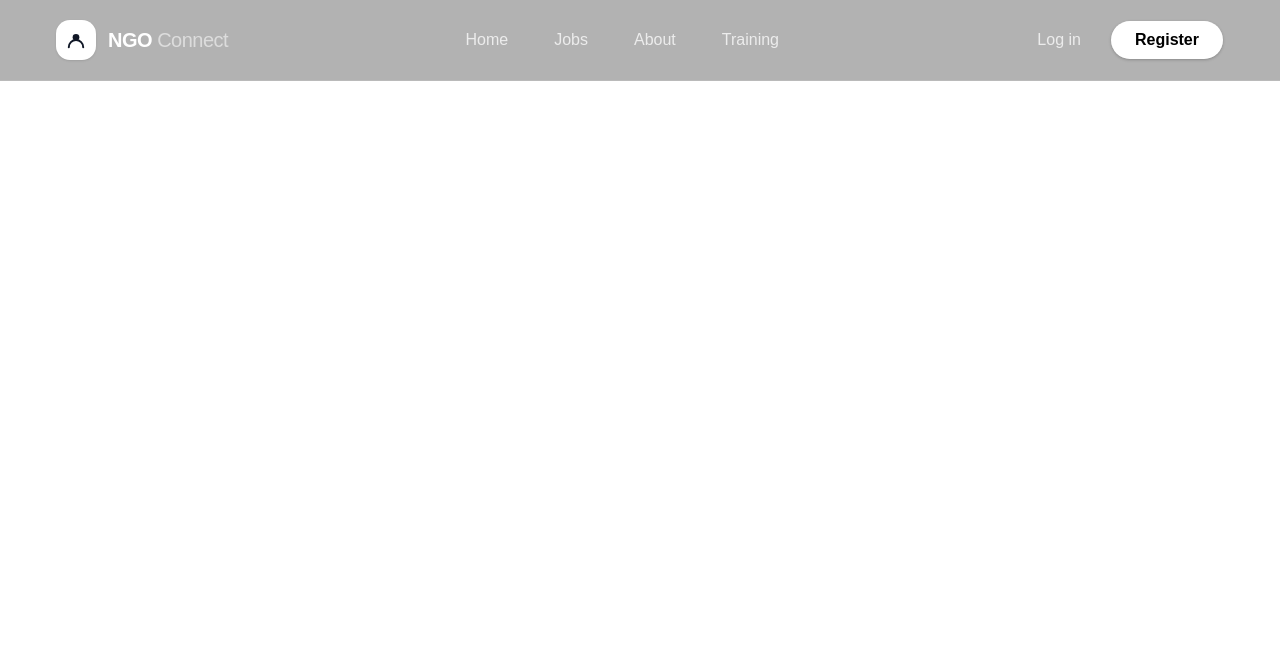
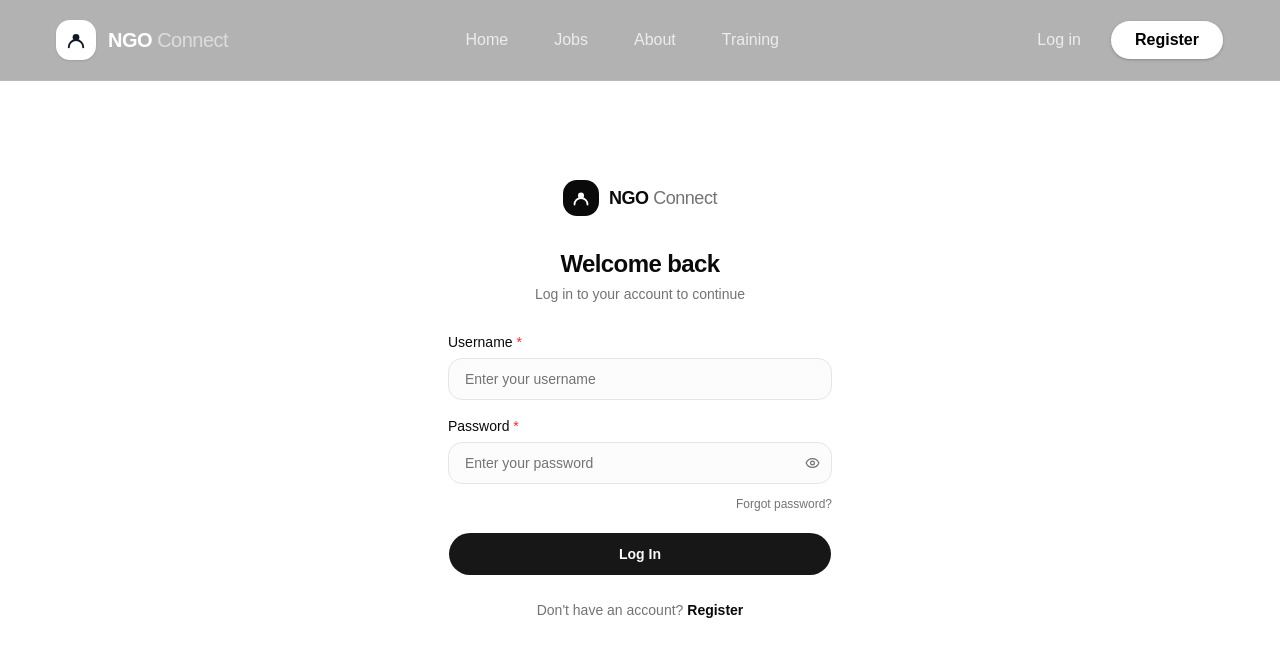
Before and after one commit to IshanMukherjee6/NGO, a React (Vite) app: page /login in a window 1280 px wide. Shown: the top 656 px of the page. Built offline with nearby package versions, Linux system fonts and the light colour scheme.

Commit message:
Login page

```diff
--- a/src/App.tsx
+++ b/src/App.tsx
@@ -9,6 +9,7 @@ import Register from "./pages/Register"
 import RegisterNGO from "./pages/RegisterNGO"
 import RegisterWorker from "./pages/RegisterWorker"
 
+import Login from "./pages/Login"
 const slides = [
   {
     image: "https://images.unsplash.com/photo-1488521787991-ed7bbaae773c?w=1600&q=80",
@@ -115,6 +116,7 @@ export default function App() {
         <Route path="/register" element={<Register />} />
         <Route path="/register/ngo" element={<RegisterNGO />} />
         <Route path="/register/worker" element={<RegisterWorker />} />
+        <Route path="/login" element={<Login />} />
       </Routes>
     </div>
   )
--- a/src/components/Navbar.tsx
+++ b/src/components/Navbar.tsx
@@ -43,7 +43,7 @@ export default function Navbar() {
 
             {/* Desktop actions */}
             <div className="hidden md:flex items-center gap-2">
-                <Button variant="ghost" className="text-white/75 hover:text-white hover:bg-white/10 text-base font-medium px-5 h-10">
+                <Button variant="ghost" onClick={() => navigate("/login")} className="text-white/75 hover:text-white hover:bg-white/10 text-base font-medium px-5 h-10">
                     Log in
                 </Button>
                 <Button
--- /dev/null
+++ b/src/pages/Login.tsx
@@ -0,0 +1,146 @@
+import { useState } from "react"
+import { useNavigate, Link } from "react-router-dom"
+import { Button } from "@/components/ui/button"
+import { Loader2, Eye, EyeOff } from "lucide-react"
+
+function Field({
+    label, name, type = "text", value, onChange, placeholder, required = true,
+}: {
+    label: string; name: string; type?: string; value: string
+    onChange: (e: React.ChangeEvent<HTMLInputElement>) => void
+    placeholder?: string; required?: boolean
+}) {
+    const [show, setShow] = useState(false)
+    const isPassword = type === "password"
+
+    return (
+        <div className="flex flex-col gap-1.5">
+            <label htmlFor={name} className="text-sm font-medium text-foreground">
+                {label} {required && <span className="text-red-500">*</span>}
+            </label>
+            <div className="relative">
+                <input
+                    id={name} name={name}
+                    type={isPassword ? (show ? "text" : "password") : type}
+                    value={value} onChange={onChange} placeholder={placeholder} required={required}
+                    className="w-full px-4 py-2.5 rounded-xl border border-border bg-muted/30 text-sm text-foreground placeholder:text-muted-foreground focus:outline-none focus:ring-2 focus:ring-ring focus:border-transparent transition-all"
+                    style={{ paddingRight: isPassword ? "2.5rem" : undefined }}
+                />
+                {isPassword && (
+                    <button type="button" onClick={() => setShow(!show)}
+                        className="absolute right-3 top-1/2 -translate-y-1/2 text-muted-foreground hover:text-foreground transition-colors">
+                        {show ? <EyeOff size={15} /> : <Eye size={15} />}
+                    </button>
+                )}
+            </div>
+        </div>
+    )
+}
+
+export default function Login() {
+    const navigate = useNavigate()
+    const [loading, setLoading] = useState(false)
+    const [error, setError] = useState("")
+
+    const [form, setForm] = useState({
+        username: "", password: ""
+    })
+
+    const set = (e: React.ChangeEvent<HTMLInputElement>) =>
+        setForm(prev => ({ ...prev, [e.target.name]: e.target.value }))
+
+    const handleSubmit = (e: React.FormEvent) => {
+        e.preventDefault()
+        setError("")
+        setLoading(true)
+
+        // TODO: replace with real API call
+        // const res = await fetch("/api/login", {
+        //   method: "POST",
+        //   headers: { "Content-Type": "application/json" },
+        //   body: JSON.stringify(form)
+        // })
+        // const data = await res.json()
+        // if (res.ok) {
+        //   localStorage.setItem("token", data.token)
+        //   navigate(data.role === "ngo" ? "/dashboard/ngo" : "/dashboard/worker")
+        // } else {
+        //   setError(data.message)
+        // }
+
+        setTimeout(() => {
+            setLoading(false)
+            // Simulating wrong credentials for demo
+            if (form.username === "" || form.password === "") {
+                setError("Please enter your username and password.")
+                return
+            }
+            // Temporary: navigate to NGO dashboard
+            // Backend will determine the correct redirect based on user role
+            navigate("/dashboard/ngo")
+        }, 1500)
+    }
+
+    return (
+        <div className="min-h-screen bg-background flex items-center justify-center px-4">
+            <div className="w-full max-w-sm">
+
+                {/* Logo */}
+                <Link to="/" className="flex items-center justify-center gap-2.5 mb-8 group select-none">
+                    <div className="w-9 h-9 rounded-xl bg-foreground flex items-center justify-center group-hover:scale-105 transition-transform">
+                        <svg width="18" height="18" viewBox="0 0 18 18" fill="none">
+                            <circle cx="9" cy="6.5" r="3" fill="white" />
+                            <path d="M2.5 15.5c0-3.59 2.91-6.5 6.5-6.5s6.5 2.91 6.5 6.5" stroke="white" strokeWidth="1.8" strokeLinecap="round" />
+                        </svg>
+                    </div>
+                    <span className="font-bold text-[18px] tracking-tight text-foreground">
+                        NGO <span className="text-muted-foreground font-medium">Connect</span>
+                    </span>
+                </Link>
+
+                {/* Heading */}
+                <div className="mb-7 text-center">
+                    <h1 className="text-2xl font-bold tracking-tight text-foreground">Welcome back</h1>
+                    <p className="text-muted-foreground text-sm mt-1">Log in to your account to continue</p>
+                </div>
+
+                {/* Form */}
+                <form onSubmit={handleSubmit} className="flex flex-col gap-4">
+                    <Field label="Username" name="username" value={form.username} onChange={set}
+                        placeholder="Enter your username" />
+                    <Field label="Password" name="password" type="password" value={form.password} onChange={set}
+                        placeholder="Enter your password" />
+
+                    {/* Forgot password */}
+                    <div className="flex justify-end -mt-1">
+                        <button type="button" className="text-xs text-muted-foreground hover:text-foreground transition-colors">
+                            Forgot password?
+                        </button>
+                    </div>
+
+                    {/* Error message */}
+                    {error && (
+                        <p className="text-sm text-red-500 bg-red-50 border border-red-100 rounded-xl px-4 py-2.5">
+                            {error}
+                        </p>
+                    )}
+
+                    <Button type="submit" disabled={loading} className="rounded-full h-11 font-semibold mt-1">
+                        {loading
+                            ? <><Loader2 size={16} className="animate-spin mr-2" /> Logging in...</>
+                            : "Log In"}
+                    </Button>
+                </form>
+
+                {/* Register link */}
+                <p className="text-center text-sm text-muted-foreground mt-6">
+                    Don't have an account?{" "}
+                    <Link to="/register" className="text-foreground font-semibold hover:underline">
+                        Register
+                    </Link>
+                </p>
+
+            </div>
+        </div>
+    )
+}
```
